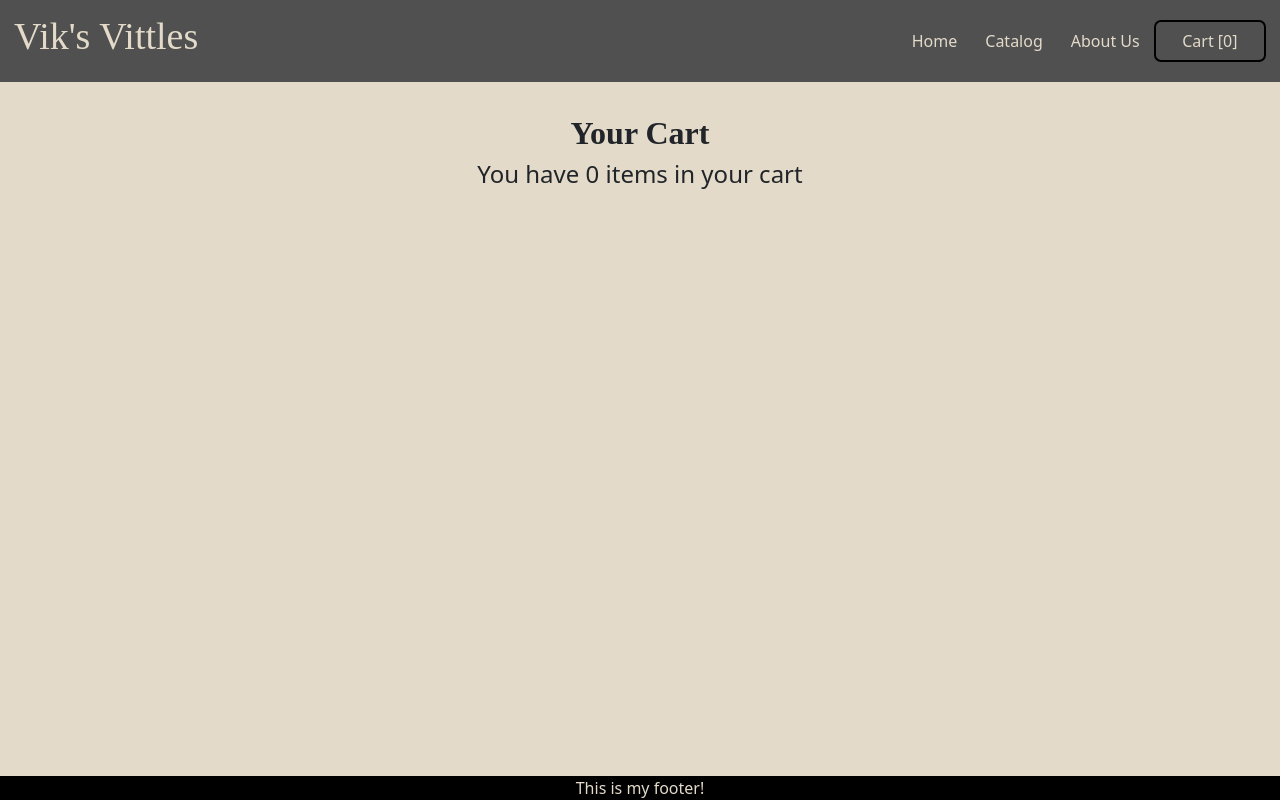
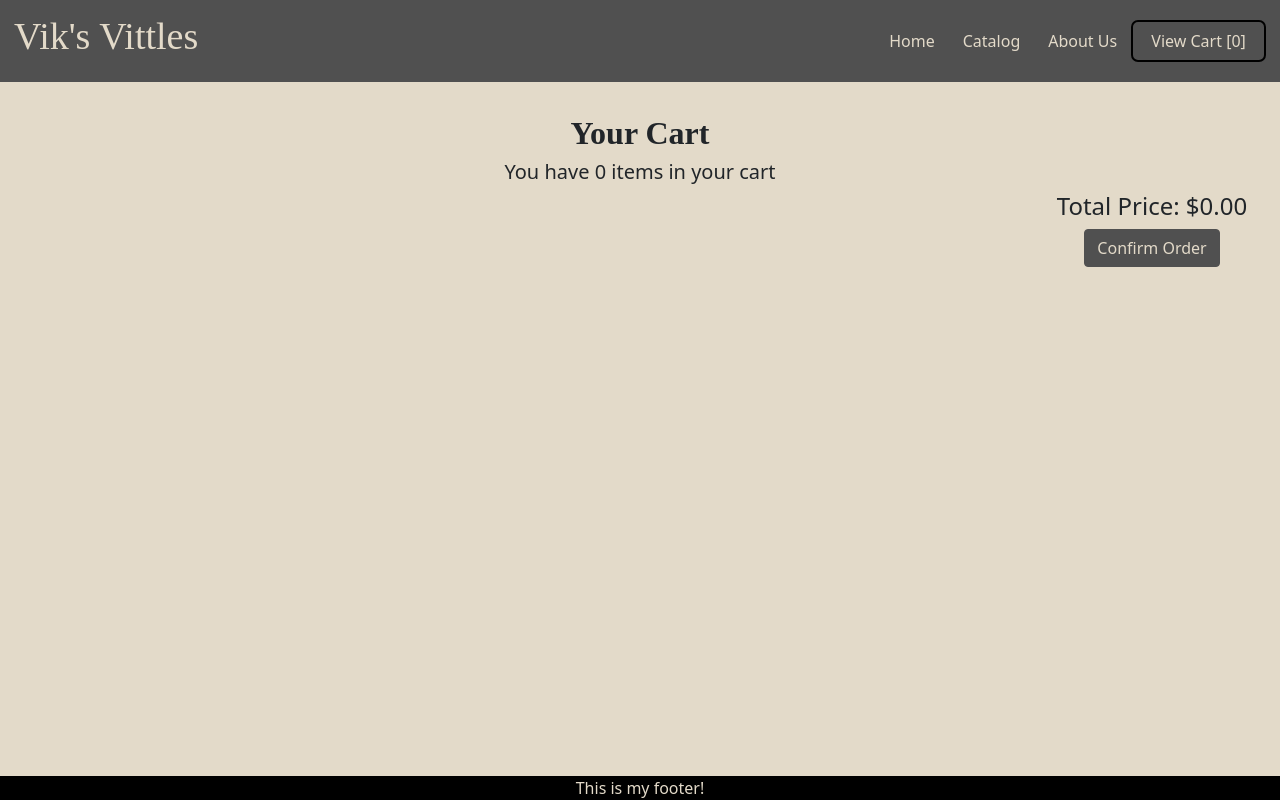
Before and after one commit to NathanVik/fsdi107-assignment3, a React (Create React App) app: page /cart in a window 1280 px wide. Built offline with nearby package versions, Linux system fonts and the light colour scheme.

Commit message:
class 3, added cart page display

```diff
--- a/src/App.css
+++ b/src/App.css
@@ -14,6 +14,7 @@
 
 .main-content {
   flex: 1 0 auto;
+  background-color: var(--app-background);
 }
 .footer-box {
   flex-shrink: 0;
--- a/src/components/cart.css
+++ b/src/components/cart.css
@@ -4,3 +4,16 @@
     font-weight: bold;
 
   }
+  .cart-container {
+    display: flex;
+
+
+  }
+  .cart-container .cart-detail{
+    flex:4;
+  }
+  .cart-container .cart-total{
+    flex:1;
+    width: 80%;
+    margin: auto 0;
+  }
--- a/src/components/cart.jsx
+++ b/src/components/cart.jsx
@@ -1,5 +1,6 @@
 import React, { Component } from 'react';
 import storeContext from '../store/storeContext';
+import ItemInCart from './itemInCart';
 
 import "./cart.css";
 
@@ -12,18 +13,30 @@ class Cart extends Component {
             <div className="cartPage">
 
                     <h2>Your Cart</h2>
-                    <h4>You have {this.context.cart.length} items in your cart</h4>
+                    <h5>You have {this.context.cart.length} items in your cart</h5>
+                    <div className="cart-container">
+                        <div className="cart-detail">
+                            { this.context.cart.map(item => <ItemInCart key={item._id} data={item}></ItemInCart>) }
+                        </div>
+                        <div className="cart-total">
+                            <h4>Total Price: ${this.getTotal()}</h4>
+                            <button className="btn-vittle">Confirm Order</button>
+                        </div>
+                    </div>
+            </div>
+         );
+    }
+
+getTotal = () => {
+    let cartTotal = 0;
+    for( let i = 0; i < this.context.cart.length; i++){
+        cartTotal += (this.context.cart[i].price * this.context.cart[i].quantity);
+    };
+    return cartTotal.toFixed(2);
+    }
 
 
 
-
-
-
-
-
-            </div>
-         );
-    }
 }
 
 export default Cart;
--- a/src/components/item.jsx
+++ b/src/components/item.jsx
@@ -30,7 +30,12 @@ getTotal = () => {
     return total.toFixed(2);
     };
 handleAddToCart = () => {
-    this.context.addProductToCart(this.props.data);
+    //create object for the cart
+    let prod = {
+        ...this.props.data, // item information
+        quantity: this.state.quantity, // qnty from component state
+    };
+    this.context.addProductToCart(prod);
     };
 }
 
--- /dev/null
+++ b/src/components/itemInCart.css
@@ -0,0 +1,45 @@
+.cartItem {
+    background-color: var(--nav-background);
+    border: 3px solid black;
+    border-radius: 8px;
+    display: flex;
+    color: var(--nav-text);
+    width: 85%;
+    align-items: center;
+    margin: auto auto 1rem;
+}
+.cartItem img {
+    width: 150px;
+    height: 150px;
+    margin: 1rem;
+}
+.cartItem .titleBox{
+    border: 2px solid black;
+    border-radius: 8px;
+    flex-basis: 350px;
+    padding: 1.8rem;
+}
+
+.cartItem .priceBox{
+    margin: 1rem;
+    flex-grow: 1;
+}
+.cartItem .quantBox{
+    margin: 1rem;
+    flex-grow: 1;
+}
+.cartItem .totalPriceBox{
+    margin: 1rem;
+    flex-grow: 1;
+}
+.cartItem button{
+    margin: 1rem;
+    flex-grow: 1;
+}
+.cartItem .remove-btn{
+    background-color: var(--nav-primary);
+    border-color: var(--nav-primary);
+}
+.cartItem .remove-btn:hover{
+    border-color: var(--nav-text);
+}
--- /dev/null
+++ b/src/components/itemInCart.jsx
@@ -0,0 +1,47 @@
+import React, { Component } from 'react';
+import storeContext from '../store/storeContext';
+import "./itemInCart.css";
+
+class ItemInCart extends Component {
+    static contextType = storeContext;
+    state = {  }
+    render() {
+        return (
+            <div className="cartItem">
+                <div>
+                    <img src={'/images/products/' + this.props.data.image} alt="Product"></img>
+                </div>
+                <div className="titleBox">
+                    <h3>{this.props.data.title}</h3><h5>{this.props.data.category}</h5>
+                </div>
+                <div className="priceBox">
+                    Price: ${this.props.data.price}
+                </div>
+                <div className="quantBox">
+                    Quantity: {this.props.data.quantity}
+                </div>
+                <div className="totalPriceBox">
+                    Total Price: ${this.getTotal()}
+                </div>
+                <button className="btn-vittle remove-btn" onClick={ () => { this.handleDelete(this.props.data._id) } }>
+                    Remove Item
+                </button>
+            </div>
+
+
+         );
+    }
+
+getTotal = () => {
+    let total = this.props.data.quantity * this.props.data.price;
+    return total.toFixed(2);
+    };
+
+handleDelete = (productId) => {
+    let id = productId;
+    console.log(id);
+    this.context.removeProductFromCart(id);
+    };
+}
+
+export default ItemInCart;
--- a/src/components/navBar.jsx
+++ b/src/components/navBar.jsx
@@ -15,7 +15,7 @@ class NavBar extends Component {  //class component "cc"
                     <Link to="/">Home</Link>
                     <Link to="/catalog">Catalog</Link>
                     <Link to="/about">About Us</Link>
-                    <Link to="/cart" className="cartButton"> &nbsp;&nbsp;&nbsp;Cart [{this.context.cart.length}]&nbsp;&nbsp;&nbsp;</Link>
+                    <Link to="/cart" className="cartButton"> &nbsp;View Cart [{this.context.cart.length}]&nbsp;</Link>
                 </div>
             </nav>
 
--- a/src/store/globalContext.jsx
+++ b/src/store/globalContext.jsx
@@ -22,12 +22,36 @@ class GlobalState extends Component {
 
     addProductToCart = (product) => {
         let currentCart = [...this.state.cart]; //hard copy of an array
-        currentCart.push(product);
+        //for each product, check if ID exists in array
+
+        let found = false;
+        for (let i = 0; i < currentCart.length; i++ ) {
+            let item = currentCart[i];
+            if (item._id === product._id){
+                item.quantity += product.quantity;
+                found = true;
+            };
+        }
+        //if exists, console log
+        if(!found) {
+            currentCart.push(product);
+        }
+
         this.setState({cart: currentCart});
+        console.log(currentCart);
     };
 
-    removerProductFromCart = (productId) => {
-        console.log("TODO: Remove product");
+    removeProductFromCart = (productId) => {
+        let currentCart = [...this.state.cart];
+
+        for (let i = 0; i < currentCart.length; i++) {
+            if( currentCart[i]._id === productId ){
+                currentCart.splice(i, 1);
+            };
+        };
+
+        this.setState({cart: currentCart});
+        console.log("Item Removed");
     };
 
 }
```
